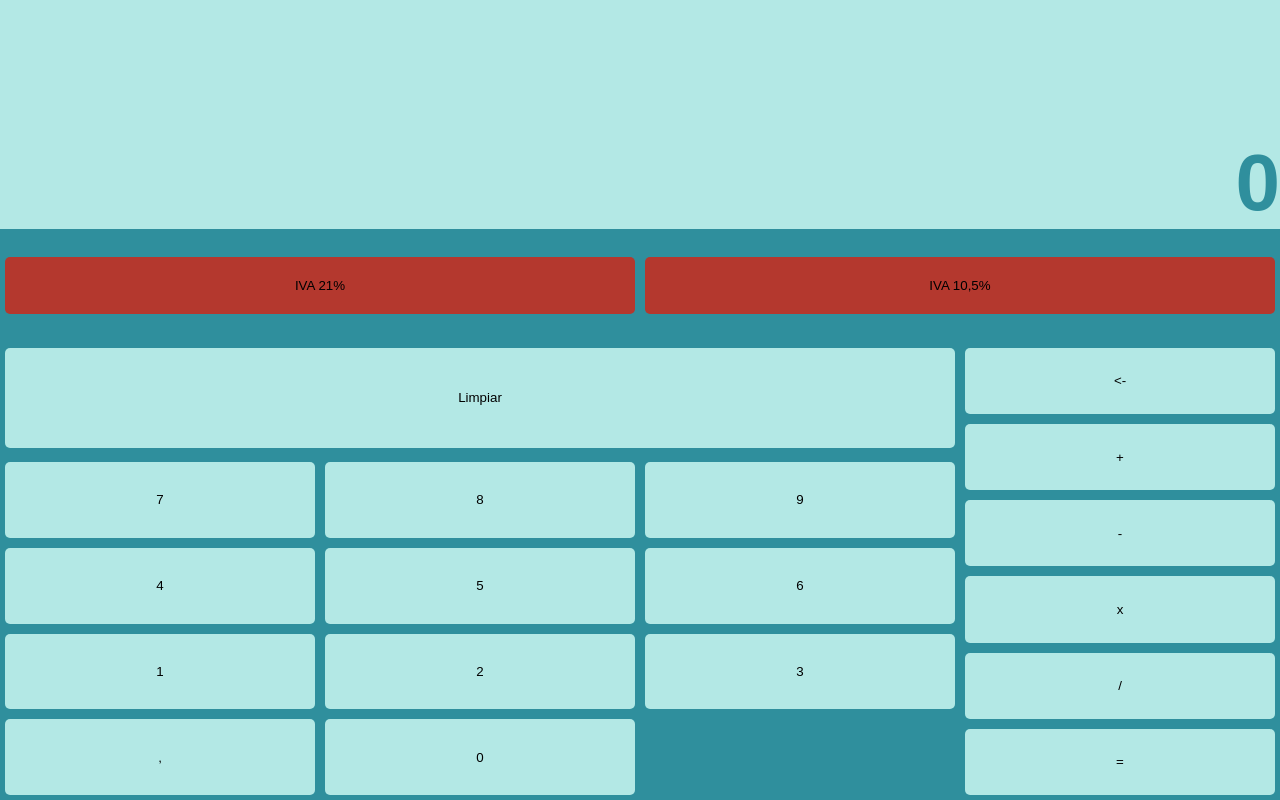
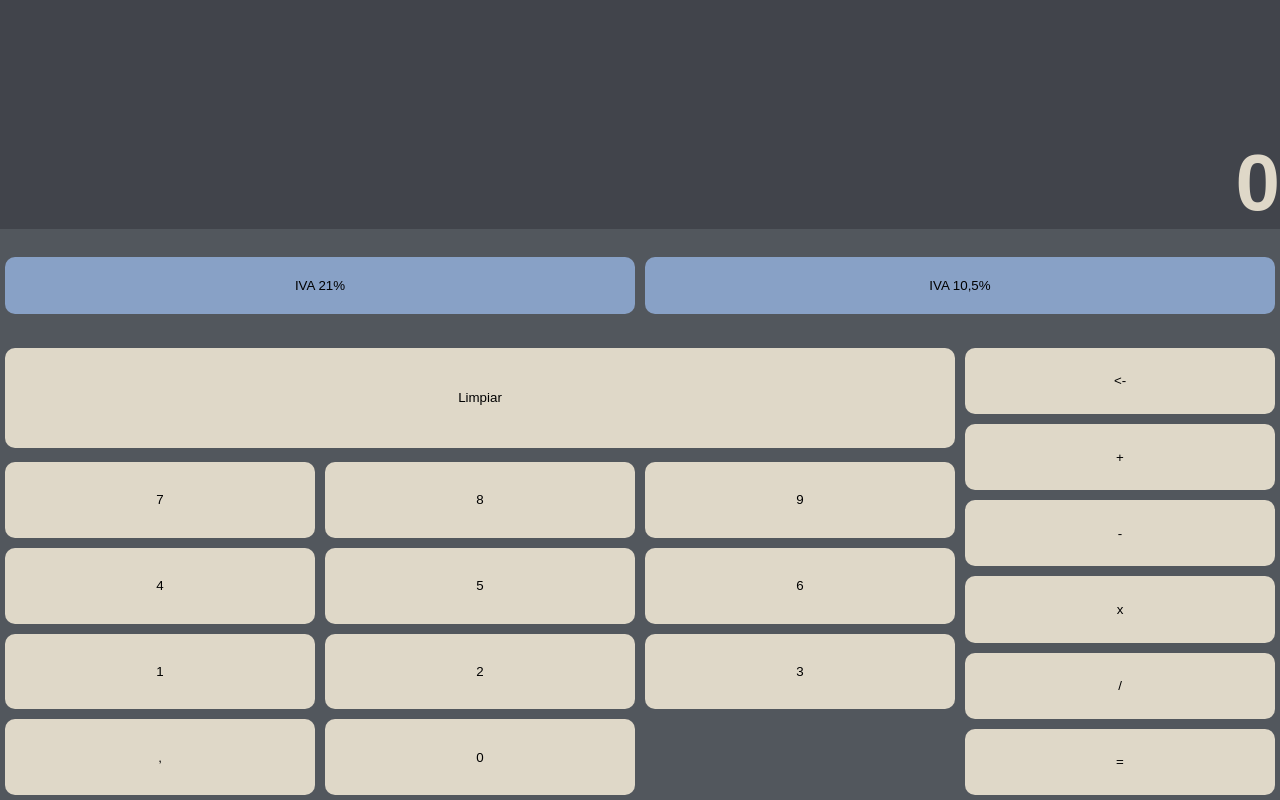
Before and after one commit to Iki1807/calculadoraContable, a plain HTML site: page index.html in a window 1280 px wide. Drawn offline with Linux system fonts and the light colour scheme.

Commit message:
cambio de colores

```diff
--- a/style.css
+++ b/style.css
@@ -16,7 +16,7 @@ body{
 div{
 	width: 100%;
 	height: 100%;
-	background-color: #2f8f9d;
+	background-color: #52575d;
 	display: grid;
 	grid-auto-rows: 1fr;
 	grid-template-columns: repeat(4, 1fr);
@@ -29,9 +29,9 @@ div{
 	font-family: sans-serif;
 	font-size: 5rem;
 	font-weight: 700;
-	background-color: #b3e8e5;
+	background-color: #41444b;
 	overflow-x: scroll;
-	color: #2f8f9d;
+	color: #dfd8c8;
 	grid-row: 1 / 3;
 	grid-column:1 / 5;
 }
@@ -40,13 +40,13 @@ div{
 	background-color: transparent;
 }
 button{
-	background-color: #b3e8e5;
+	background-color: #dfd8c8;
 	border: none;
-	border-radius: 5px;
+	border-radius: 10px;
 	margin: 5px;
 }
 button:hover{
-	background-color: #3bacb6;
+	background-color: #cabfab;
 }
 
 
@@ -84,7 +84,7 @@ button:hover{
 
 
 #metodos button{
-	background-color: #b4382e;
+	background-color: #88a1c6;
 	height: 50%;
 	width: 50%;
 }
```
